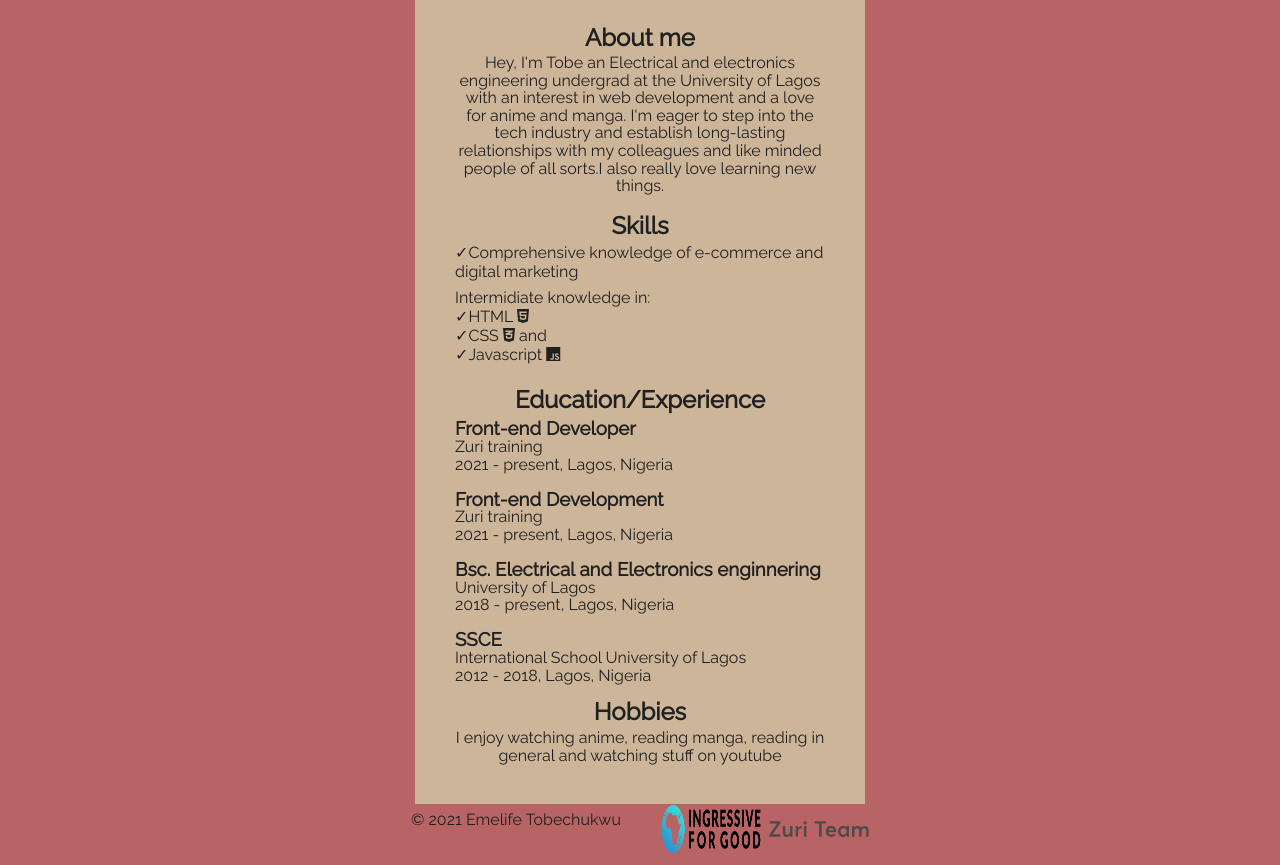
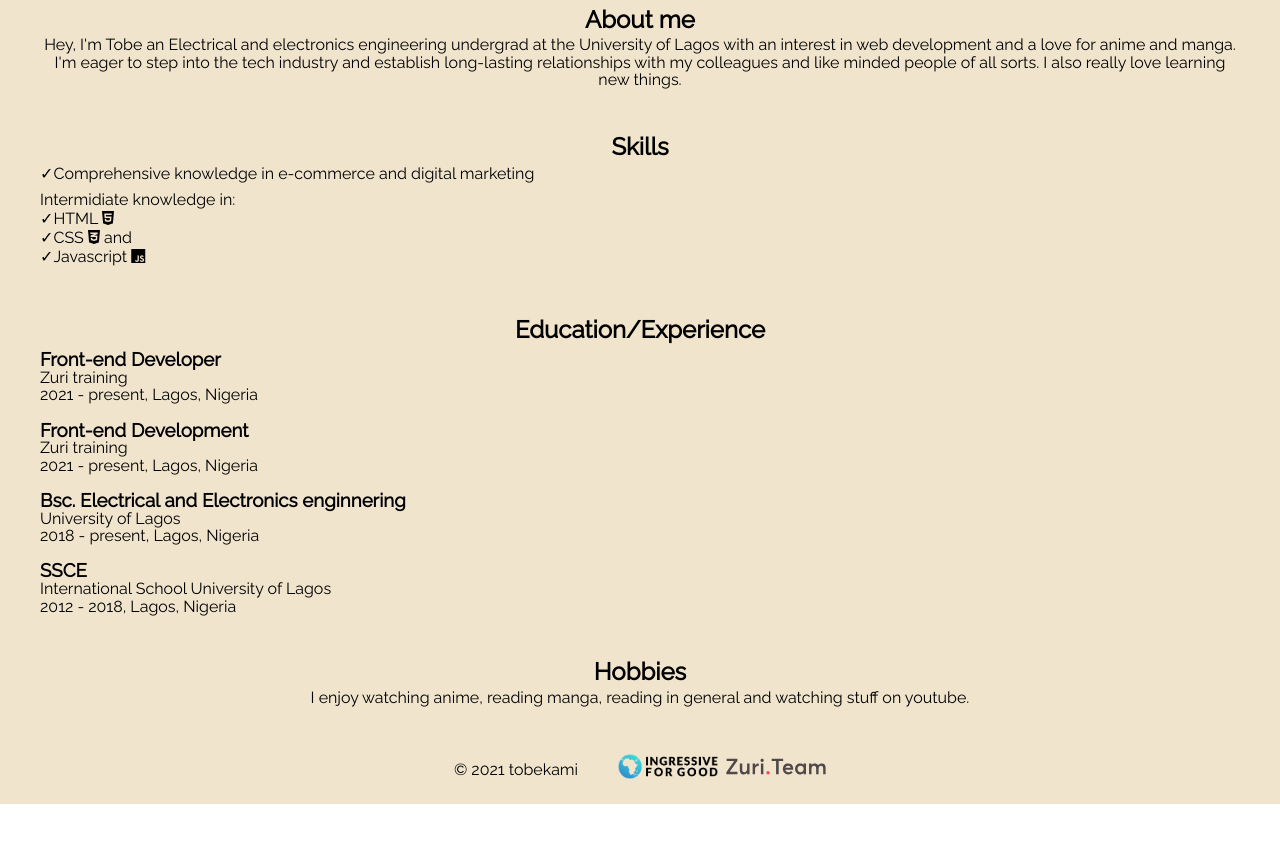
Before and after one commit to tobekami/portfoliosite, a plain HTML site: page index.html in a window 1280 px wide. Shown: the part 455-1320 px from the top of the page. After the commit the page ends 1259 px from the top, so only its background shows below. Drawn offline with Linux system fonts and the light colour scheme.

Commit message:
second commit

```diff
--- a/css/main.css
+++ b/css/main.css
@@ -3,21 +3,18 @@
     margin: 0;
 }
 html {
-    background: rgb(185, 100, 100);
+    background: url(../images/bg8.png);
+    background-position: 50% 80%;
     line-height: 2rem;
 }
 body{
     font-family: 'Raleway', sans-serif;
-    color: rgb(32, 32, 32);
-}
-.prof-box{
-    width: 450px;
-    height: 100%;
-    background-color: #CDB599FF;
-    padding: 40px;
+    color: #000000;
+    justify-content: center;
+    text-align: center;
+    padding: 40px 40px 0px 40px;
     margin: 0 auto;
-    margin-top: 50px;
-    text-align: center;
+    margin-top: 2rem;
     box-sizing: border-box;
 }
 .prof-pic{
@@ -30,7 +27,7 @@ body{
 }
 .profile p{
     font-size: 1.3rem;
-    color: rgb(150, 78, 78);
+    color: rgb(7, 12, 7);
 }
 .fa-at{
     color: black;
@@ -71,7 +68,7 @@ h1{
     line-height: 1.1em;
 }
 .skills{
-    margin-top: 1.3rem;
+    margin-top: 3rem;
     line-height: 1.2rem;
     text-align: left;
 }
@@ -92,7 +89,7 @@ li{
     text-align: left;
 }
 .education h2{
-    margin-top: 1.2rem;
+    margin-top: 3rem;
     margin-bottom: -0.8rem;
     text-align: center;
 }
@@ -101,8 +98,10 @@ li{
     line-height: 1.1rem;
 }
 .hobbies{
+    margin-top: 3rem;
     line-height: 1.1rem;
     text-align: center;
+    margin-bottom: 3rem;
 }
 .hobbies h2{
     margin-bottom: 0.5rem;
@@ -114,9 +113,11 @@ li{
 }
 .footer p{
     margin-right: 2rem;
+    text-align: left;
+
 }
 .footer img{
     margin-left: 0.5rem;
-    height: 50px;
+    height: 25px;
     width: 100px;
 }
--- a/index.html
+++ b/index.html
@@ -26,13 +26,13 @@
         </section>
         <section class="aboutme">
             <h2>About me</h2>
-            <p>Hey, I'm Tobe an Electrical and electronics engineering undergrad at the University of Lagos with an interest in web development and a love for anime and manga. I'm eager to step into the tech industry and establish long-lasting relationships with my colleagues and like minded people of all sorts.I also really love learning new things.</p>
+            <p>Hey, I'm Tobe an Electrical and electronics engineering undergrad at the University of Lagos with an interest in web development and a love for anime and manga. I'm eager to step into the tech industry and establish long-lasting relationships with my colleagues and like minded people of all sorts. I also really love learning new things.</p>
         </section>
         <section class="skills">
             <h2>Skills</h2>
                     <ul>
                         <li>Comprehensive
-                            knowledge of
+                            knowledge in
                             e-commerce and digital
                             marketing</li>
                         <p>Intermidiate knowledge in: </p>
@@ -69,14 +69,14 @@
                 </li>
                 <section class="hobbies">
                     <h2>Hobbies</h2>
-                    <p>I enjoy watching anime, reading manga, reading in general and watching stuff on youtube</p>
+                    <p>I enjoy watching anime, reading manga, reading in general and watching stuff on youtube.</p>
                 </section>
     </div>
     <footer class="footer">
-        <p>© 2021 Emelife Tobechukwu</p>
+        <p>© 2021 tobekami</p>
         <a href="https://ingressive.org/" target="_blank"><img src="images/I4G-Logo-Color-Cropped.png" alt=""></a>
         <a href="https://zuri.team/" target="_blank" ><img src="images/zuri-logo-full.svg" alt=""></a>
     </footer>
-    <Script Language="Javascript">alert("hey!, I'm Tobe welcome!");document.write</Script>
+    <Script Language="Javascript">alert("hey!, I'm Tobe, welcome!");document.write</Script>
 </body>
 </html>
```
Also changed, not shown: images/bg8.png (added), images/zuri-training-img.svg (deleted).
